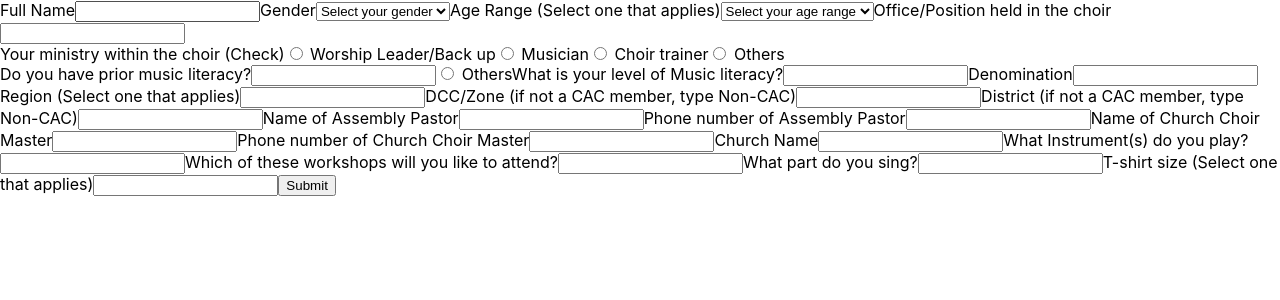
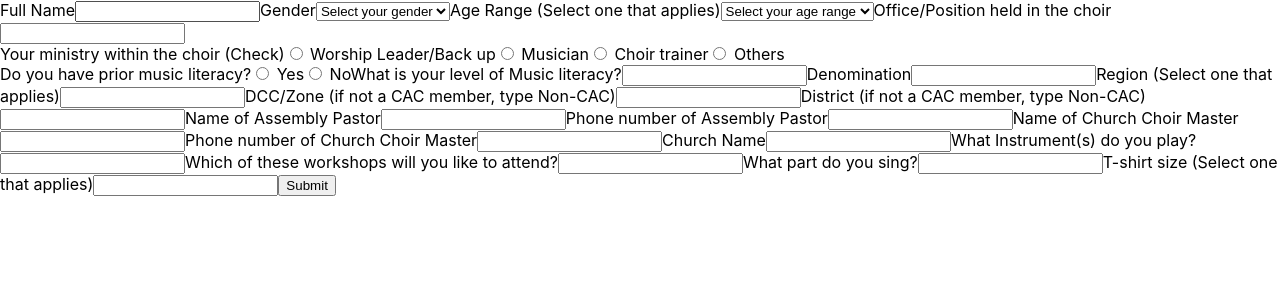
Before and after one commit to OpeDada/cacmusic, a Next.js app: page /registration in a window 1280 px wide. Shown: the top 300 px of the page. Built offline with nearby package versions, Linux system fonts and the light colour scheme.

Commit message:
implement form

```diff
--- a/pages/registration.js
+++ b/pages/registration.js
@@ -3,7 +3,7 @@ import styles from "../styles/Registration.module.css";
 
 export default function Registration() {
   return (
-    <div className="styles.container">
+    <mainbust className="styles.container">
       <form>
         <label>
           Full Name
@@ -82,15 +82,22 @@ export default function Registration() {
         <br />
         <label>
           Do you have prior music literacy?
-          <input type="text"></input>
           <input
             type="radio"
             name="gender"
-            value="male"
+            value="yes"
             // checked={props.data.gender === "male"}
             // onChange={props.handleChange}
           />{" "}
-          Others
+          Yes
+          <input
+            type="radio"
+            name="gender"
+            value="No"
+            // checked={props.data.gender === "male"}
+            // onChange={props.handleChange}
+          />{" "}
+          No
         </label>
         <label>
           What is your level of Music literacy?
@@ -150,6 +157,6 @@ export default function Registration() {
         </label>
         <button type="submit">Submit</button>
       </form>
-    </div>
+    </mainbust>
   );
 }
```
